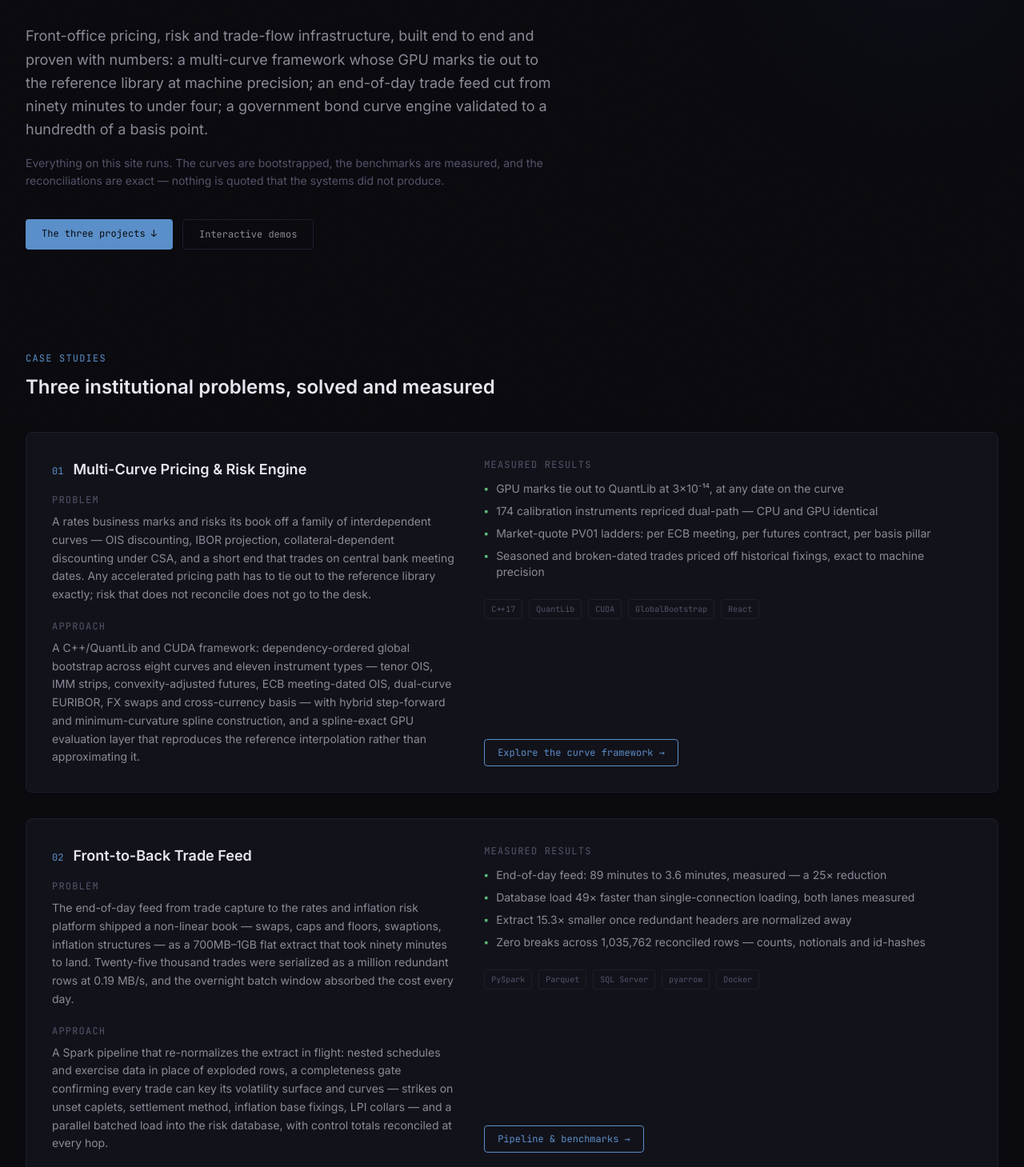
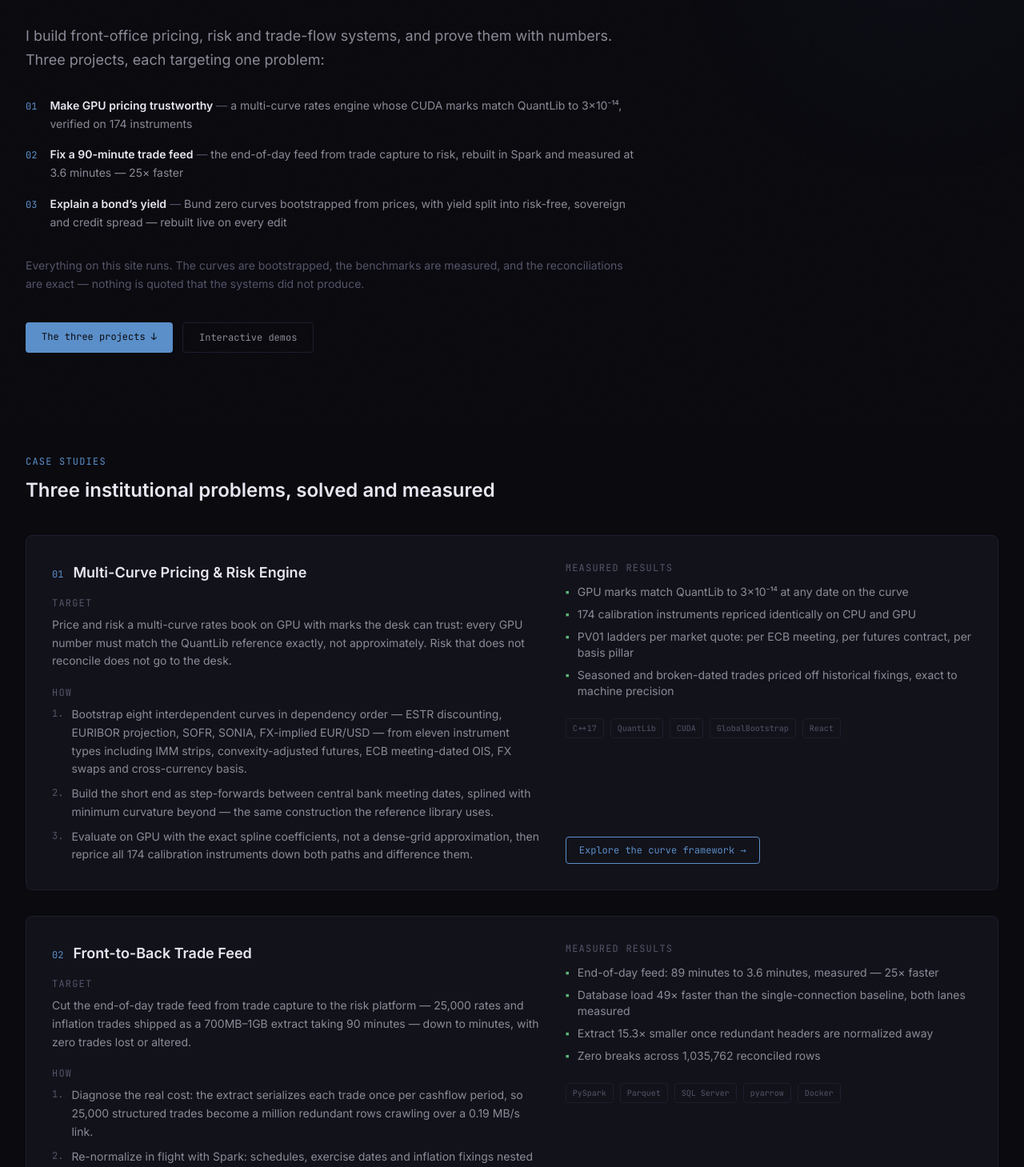
Before and after one commit to jrwglover/portfolio, a React (Vite) app: page / in a window 1280 px wide. Shown: the part 271-1730 px from the top of the page at 80% size. Built offline with nearby package versions, Linux system fonts and the light colour scheme.

Commit message:
Landing copy: lead with explicit targets and numbered how-steps
Hero now lists the three projects as goal-plus-outcome one-liners.
Case cards restructured Problem/Approach -> Target / How (numbered
steps) / Measured results, with shorter declarative sentences.

```diff
--- a/src/components/landing/CaseStudies.tsx
+++ b/src/components/landing/CaseStudies.tsx
@@ -3,8 +3,8 @@ import { Link } from 'react-router-dom';
 interface Case {
   n: string;
   title: string;
-  problem: string;
-  solution: string;
+  target: string;
+  how: string[];
   results: string[];
   stack: string[];
   link: string;
@@ -15,14 +15,17 @@ const CASES: Case[] = [
   {
     n: '01',
     title: 'Multi-Curve Pricing & Risk Engine',
-    problem:
-      'A rates business marks and risks its book off a family of interdependent curves — OIS discounting, IBOR projection, collateral-dependent discounting under CSA, and a short end that trades on central bank meeting dates. Any accelerated pricing path has to tie out to the reference library exactly; risk that does not reconcile does not go to the desk.',
-    solution:
-      'A C++/QuantLib and CUDA framework: dependency-ordered global bootstrap across eight curves and eleven instrument types — tenor OIS, IMM strips, convexity-adjusted futures, ECB meeting-dated OIS, dual-curve EURIBOR, FX swaps and cross-currency basis — with hybrid step-forward and minimum-curvature spline construction, and a spline-exact GPU evaluation layer that reproduces the reference interpolation rather than approximating it.',
+    target:
+      'Price and risk a multi-curve rates book on GPU with marks the desk can trust: every GPU number must match the QuantLib reference exactly, not approximately. Risk that does not reconcile does not go to the desk.',
+    how: [
+      'Bootstrap eight interdependent curves in dependency order — ESTR discounting, EURIBOR projection, SOFR, SONIA, FX-implied EUR/USD — from eleven instrument types including IMM strips, convexity-adjusted futures, ECB meeting-dated OIS, FX swaps and cross-currency basis.',
+      'Build the short end as step-forwards between central bank meeting dates, splined with minimum curvature beyond — the same construction the reference library uses.',
+      'Evaluate on GPU with the exact spline coefficients, not a dense-grid approximation, then reprice all 174 calibration instruments down both paths and difference them.',
+    ],
     results: [
-      'GPU marks tie out to QuantLib at 3×10⁻¹⁴, at any date on the curve',
-      '174 calibration instruments repriced dual-path — CPU and GPU identical',
-      'Market-quote PV01 ladders: per ECB meeting, per futures contract, per basis pillar',
+      'GPU marks match QuantLib to 3×10⁻¹⁴ at any date on the curve',
+      '174 calibration instruments repriced identically on CPU and GPU',
+      'PV01 ladders per market quote: per ECB meeting, per futures contract, per basis pillar',
       'Seasoned and broken-dated trades priced off historical fixings, exact to machine precision',
     ],
     stack: ['C++17', 'QuantLib', 'CUDA', 'GlobalBootstrap', 'React'],
@@ -32,15 +35,18 @@ const CASES: Case[] = [
   {
     n: '02',
     title: 'Front-to-Back Trade Feed',
-    problem:
-      'The end-of-day feed from trade capture to the rates and inflation risk platform shipped a non-linear book — swaps, caps and floors, swaptions, inflation structures — as a 700MB–1GB flat extract that took ninety minutes to land. Twenty-five thousand trades were serialized as a million redundant rows at 0.19 MB/s, and the overnight batch window absorbed the cost every day.',
-    solution:
-      'A Spark pipeline that re-normalizes the extract in flight: nested schedules and exercise data in place of exploded rows, a completeness gate confirming every trade can key its volatility surface and curves — strikes on unset caplets, settlement method, inflation base fixings, LPI collars — and a parallel batched load into the risk database, with control totals reconciled at every hop.',
+    target:
+      'Cut the end-of-day trade feed from trade capture to the risk platform — 25,000 rates and inflation trades shipped as a 700MB–1GB extract taking 90 minutes — down to minutes, with zero trades lost or altered.',
+    how: [
+      'Diagnose the real cost: the extract serializes each trade once per cashflow period, so 25,000 structured trades become a million redundant rows crawling over a 0.19 MB/s link.',
+      'Re-normalize in flight with Spark: schedules, exercise dates and inflation fixings nested back inside each trade, written as compressed Parquet — 15.3× smaller.',
+      'Gate every trade for pricing readiness (strikes, settlement method, base fixings, LPI collars), load the risk database over eight parallel connections, and reconcile counts, notionals and id-hashes at every hop.',
+    ],
     results: [
-      'End-of-day feed: 89 minutes to 3.6 minutes, measured — a 25× reduction',
-      'Database load 49× faster than single-connection loading, both lanes measured',
+      'End-of-day feed: 89 minutes to 3.6 minutes, measured — 25× faster',
+      'Database load 49× faster than the single-connection baseline, both lanes measured',
       'Extract 15.3× smaller once redundant headers are normalized away',
-      'Zero breaks across 1,035,762 reconciled rows — counts, notionals and id-hashes',
+      'Zero breaks across 1,035,762 reconciled rows',
     ],
     stack: ['PySpark', 'Parquet', 'SQL Server', 'pyarrow', 'Docker'],
     link: '/learn/spark-trade-bridge',
@@ -49,10 +55,13 @@ const CASES: Case[] = [
   {
     n: '03',
     title: 'Government Bond Curve & Credit Spread Engine',
-    problem:
-      'Credit and treasury desks need issuer zero curves implied from bond prices, with the all-in yield decomposed into risk-free, sovereign and credit components — and the decomposition has to hold up when a trader overrides a spread and expects the curve to rebuild instantly.',
-    solution:
-      'A C++/QuantLib bootstrapper over the German Bund complex with full cashflow schedules, an OIS base curve built from ECB money-market rates, and a credit-spread waterfall — risk-free plus sovereign premium plus credit spread — served to an interactive front end with live re-bootstrap on every spread edit.',
+    target:
+      'Imply a zero curve from German government bond prices and decompose each bond’s all-in yield into risk-free, sovereign and credit spread — and rebuild the whole curve instantly when a trader overrides a spread.',
+    how: [
+      'Bootstrap the zero curve from 18 Bunds with full cashflow schedules in C++/QuantLib, on top of an OIS base curve built from ECB money-market rates.',
+      'Layer a credit-spread waterfall — risk-free plus sovereign premium plus credit spread — so every basis point of yield is attributed to a source.',
+      'Serve it to a React front end that re-bootstraps the curve on every spread edit, with a step-through mode that shows the curve forming bond by bond.',
+    ],
     results: [
       '51-point zero curve implied from 18 Bunds, validated to below 0.0001 bps',
       '128 cashflows repriced to machine precision across three independent builds',
@@ -79,17 +88,24 @@ export default function CaseStudies() {
 
       <div className="space-y-8">
         {CASES.map(c => (
-          <div key={c.n} className="rounded-lg p-8 grid md:grid-cols-[1fr_1.2fr] gap-8"
+          <div key={c.n} className="rounded-lg p-8 grid md:grid-cols-[1.2fr_1fr] gap-8"
             style={{ background: 'var(--bg-card)', border: '1px solid var(--border-subtle)' }}>
             <div>
               <div className="flex items-baseline gap-3 mb-4">
                 <span className="font-mono text-xs" style={{ color: 'var(--accent-warm)' }}>{c.n}</span>
                 <h3 className="text-lg font-semibold" style={{ color: 'var(--text-primary)' }}>{c.title}</h3>
               </div>
-              <p className="text-xs font-mono uppercase tracking-widest mb-2" style={{ color: 'var(--text-dim)' }}>Problem</p>
-              <p className="text-sm leading-relaxed mb-5" style={{ color: 'var(--text-secondary)' }}>{c.problem}</p>
-              <p className="text-xs font-mono uppercase tracking-widest mb-2" style={{ color: 'var(--text-dim)' }}>Approach</p>
-              <p className="text-sm leading-relaxed" style={{ color: 'var(--text-secondary)' }}>{c.solution}</p>
+              <p className="text-xs font-mono uppercase tracking-widest mb-2" style={{ color: 'var(--text-dim)' }}>Target</p>
+              <p className="text-sm leading-relaxed mb-5" style={{ color: 'var(--text-secondary)' }}>{c.target}</p>
+              <p className="text-xs font-mono uppercase tracking-widest mb-2" style={{ color: 'var(--text-dim)' }}>How</p>
+              <ol className="space-y-2">
+                {c.how.map((step, i) => (
+                  <li key={i} className="text-sm leading-relaxed flex gap-2.5" style={{ color: 'var(--text-secondary)' }}>
+                    <span className="font-mono text-xs shrink-0 pt-0.5" style={{ color: 'var(--text-dim)' }}>{i + 1}.</span>
+                    {step}
+                  </li>
+                ))}
+              </ol>
             </div>
             <div className="flex flex-col">
               <p className="text-xs font-mono uppercase tracking-widest mb-3" style={{ color: 'var(--text-dim)' }}>Measured results</p>
--- a/src/components/landing/Hero.tsx
+++ b/src/components/landing/Hero.tsx
@@ -1,3 +1,21 @@
+const TARGETS = [
+  {
+    n: '01',
+    goal: 'Make GPU pricing trustworthy',
+    how: 'a multi-curve rates engine whose CUDA marks match QuantLib to 3×10⁻¹⁴, verified on 174 instruments',
+  },
+  {
+    n: '02',
+    goal: 'Fix a 90-minute trade feed',
+    how: 'the end-of-day feed from trade capture to risk, rebuilt in Spark and measured at 3.6 minutes — 25× faster',
+  },
+  {
+    n: '03',
+    goal: 'Explain a bond’s yield',
+    how: 'Bund zero curves bootstrapped from prices, with yield split into risk-free, sovereign and credit spread — rebuilt live on every edit',
+  },
+];
+
 export default function Hero() {
   return (
     <section className="relative overflow-hidden">
@@ -7,7 +25,7 @@ export default function Hero() {
       />
 
       <div className="max-w-[1320px] mx-auto px-8 pt-28 pb-16">
-        <div className="max-w-2xl">
+        <div className="max-w-3xl">
           <p className="font-mono text-xs tracking-widest uppercase mb-6" style={{ color: 'var(--accent-warm)' }}>
             Financial Markets Engineering
           </p>
@@ -17,16 +35,27 @@ export default function Hero() {
             Johnathon Glover
           </h1>
 
-          <p className="text-lg leading-relaxed mb-4" style={{ color: 'var(--text-secondary)' }}>
-            Front-office pricing, risk and trade-flow infrastructure, built end to
-            end and proven with numbers: a multi-curve framework whose GPU marks tie
-            out to the reference library at machine precision; an end-of-day trade
-            feed cut from ninety minutes to under four; a government bond curve
-            engine validated to a hundredth of a basis point.
+          <p className="text-lg leading-relaxed mb-8" style={{ color: 'var(--text-secondary)' }}>
+            I build front-office pricing, risk and trade-flow systems, and prove
+            them with numbers. Three projects, each targeting one problem:
           </p>
+
+          <ul className="space-y-4 mb-8">
+            {TARGETS.map(t => (
+              <li key={t.n} className="flex gap-4 items-baseline">
+                <span className="font-mono text-xs shrink-0" style={{ color: 'var(--accent-warm)' }}>{t.n}</span>
+                <p className="text-sm leading-relaxed" style={{ color: 'var(--text-secondary)' }}>
+                  <span className="font-semibold" style={{ color: 'var(--text-primary)' }}>{t.goal}</span>
+                  <span style={{ color: 'var(--text-dim)' }}> &mdash; </span>
+                  {t.how}
+                </p>
+              </li>
+            ))}
+          </ul>
+
           <p className="text-sm leading-relaxed" style={{ color: 'var(--text-dim)' }}>
             Everything on this site runs. The curves are bootstrapped, the benchmarks
-            are measured, and the reconciliations are exact — nothing is quoted that
+            are measured, and the reconciliations are exact &mdash; nothing is quoted that
             the systems did not produce.
           </p>
 
```
